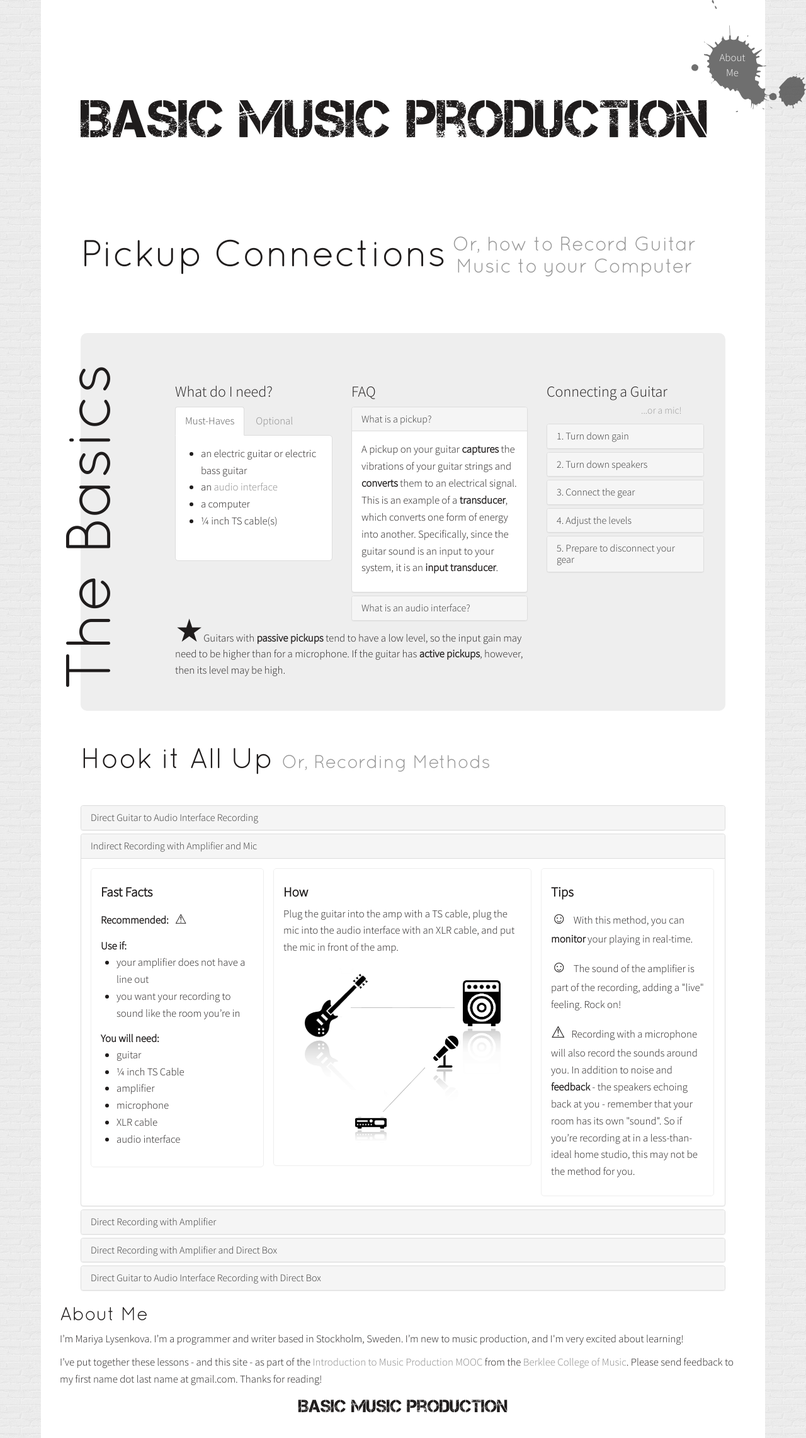
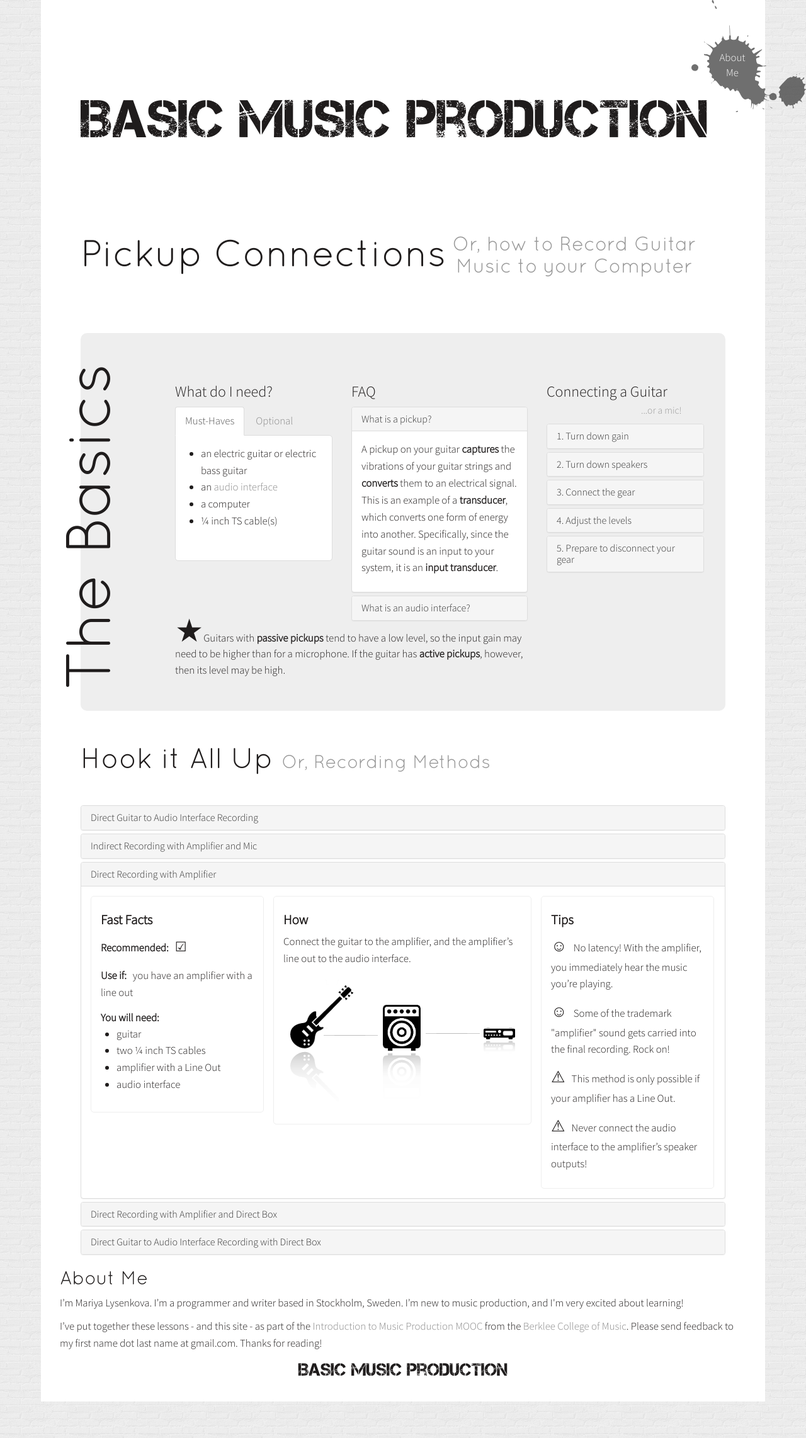
Before and after one commit to mariya/musicproduction, a Jekyll site: the page built from _posts/2014-02-05-pickup-connections.markdown, in a window 1280 px wide. Shown: the whole page at 63% size. Built offline with Jekyll 4.4.1, drawn with Linux system fonts in a browser that asks for light colours; Markdown is read by kramdown in place of the engine named in the settings; after the commit the page ends 2226 px from its top, so only the background shows below that.

Commit message:
Method 4 complete

```diff
--- a/_posts/2014-02-05-pickup-connections.markdown
+++ b/_posts/2014-02-05-pickup-connections.markdown
@@ -224,7 +224,7 @@
               </a>
             </h4>
           </div>
-          <div id="methods-indirect-recording-with-amplifier-and-mic" class="panel-collapse collapse in">
+          <div id="methods-indirect-recording-with-amplifier-and-mic" class="panel-collapse collapse">
             <div class="panel-body">
               <section>
                 <h5>Fast Facts</h5>
@@ -277,7 +277,7 @@
               </a>
             </h4>
           </div>
-          <div id="methods-direct-recording-with-amplifier" class="panel-collapse collapse">
+          <div id="methods-direct-recording-with-amplifier" class="panel-collapse collapse in">
             <div class="panel-body">
               <section>
                 <h5>Fast Facts</h5>
@@ -286,7 +286,7 @@
                     <span class="highlight">Recommended:</span><span class="yes-recommended">☑</span>
                   </div>
                   <div class="use-if">
-                    <span class="highlight">Use if:</span>you have an amplifier with a line out
+                    <span class="highlight">Use if:</span><p>you have an amplifier with a line out</p>
                   </div>
                   <div class="equipment">
                     <span class="highlight">You will need:</span>
@@ -301,15 +301,16 @@
               </section>
               <section class="how">
                 <h5>How</h5>
-                <p>Here you connect the guitar to the amplifier, and the amplifier’s line out to the audio interface.</p>
+                <p>Connect the guitar to the amplifier, and the amplifier’s line out to the audio interface.</p>
+                <img src="/images/method3.png" alt="Direct Recording with Amplifier" title="Direct Recording with Amplifier">
               </section>
               <section class="tips">
                 <h5>Tips</h5>
                 <p class="pro"><span class="pro">☺</span>No latency! With the amplifier, you immediately hear the music you’re playing.
                 </p>
-                <p class="pro"><span class="pro">☺</span>Some of the trademark “amplifier” sound gets carried into the final recording.
+                <p class="pro"><span class="pro">☺</span>Some of the trademark "amplifier" sound gets carried into the final recording. Rock on!
                 </p>
-                <p class="warning"><span class="warning">⚠</span>This method is only possible if your amplifier has a Line Out
+                <p class="warning"><span class="warning">⚠</span>This method is only possible if your amplifier has a Line Out.
                 </p>
                 <p class="warning"><span class="warning">⚠</span>Never connect the audio interface to the amplifier’s speaker outputs!
                 </p>
@@ -334,7 +335,7 @@
                     <span class="highlight">Recommended:</span><span class="yes-recommended">☑</span>
                   </div>
                   <div class="use-if">
-                    <span class="highlight">Use if:</span>your amplifier has no line out
+                    <span class="highlight">Use if:</span><br /><p>your amplifier has no Line Out</p>
                   </div>
                   <div class="equipment">
                     <span class="highlight">You will need:</span>
@@ -351,17 +352,18 @@
               </section>
               <section class="how">
                 <h5>How</h5>
-                <p>Here, you connect the guitar to the <strong>direct box</strong> with a TS cable. The direct box then connects to the amplifier with another TS cable, and to the audio interface with an XLR cable. The direct box converts the ¼ inch cable to XLR, and also does <strong>impedance matching</strong>.</p>
+                <p>Connect the guitar to the <strong>direct box</strong> with a TS cable. The direct box then connects to the amplifier with another TS cable, and to the audio interface with an XLR cable.</p>
+                <img src="/images/method4.png" alt="Direct Recording with Amplifier and Direct Box" title="Direct Recording with Amplifier and Direct Box">
               </section>
               <section class="tips">
                 <h5>Tips</h5>
-                <p class="pro"><span class="pro">☺</span>Listen to your music’s playback in real time.
-                </p>
-                <p class="pro"><span class="pro">☺</span>You record a clear signal, without noise.
+                <p class="pro"><span class="pro">☺</span>Listen to your music’s playback in real time, and record a clear signal, without noise.
                 </p>
                 <p class="pro"><span class="pro">☺</span>Your amplifier does not need a line out, and your audio interface does not need an instrument in.
                 </p>
-                <p class="warning">NOTE! XLR cables are what is known as balanced cables. If you have a large studio and need long cables, it’s better to use a shorter TS cable and a longer XLR cable.
+                <p class="info"><span class="warning">⚠</span>XLR cables are <strong>balanced</strong>. If you have a large studio and need long cables, it’s better to use a shorter TS cable and a longer XLR cable.
+                </p>
+                <p class="info"><span class="info">★</span>In addition to converting the ¼ inch cable to XLR, the direct box also does <strong>impedance matching</strong>.
                 </p>
               </section>
             </div>
--- a/css/mpb.css
+++ b/css/mpb.css
@@ -189,7 +189,7 @@
   width: 580px;
 }
 
-span.icon {
+#basics span.icon {
   font-size: 3em;
 }
 
@@ -214,7 +214,7 @@
   margin: 15px 0;
 }
 
-.not-recommended, .yes-recommended, span.warning, span.con, span.pro {
+.not-recommended, .yes-recommended, span.warning, span.con, span.pro, span.info {
   font-size: 1.5em;
   line-height: 1.6em;
   padding-right: 10px;
@@ -224,3 +224,7 @@
   display: block;
   margin: 20px auto;
 }
+
+.use-if p {
+  display: inline;
+}
```
Also changed, not shown: images/method4.png (added).
